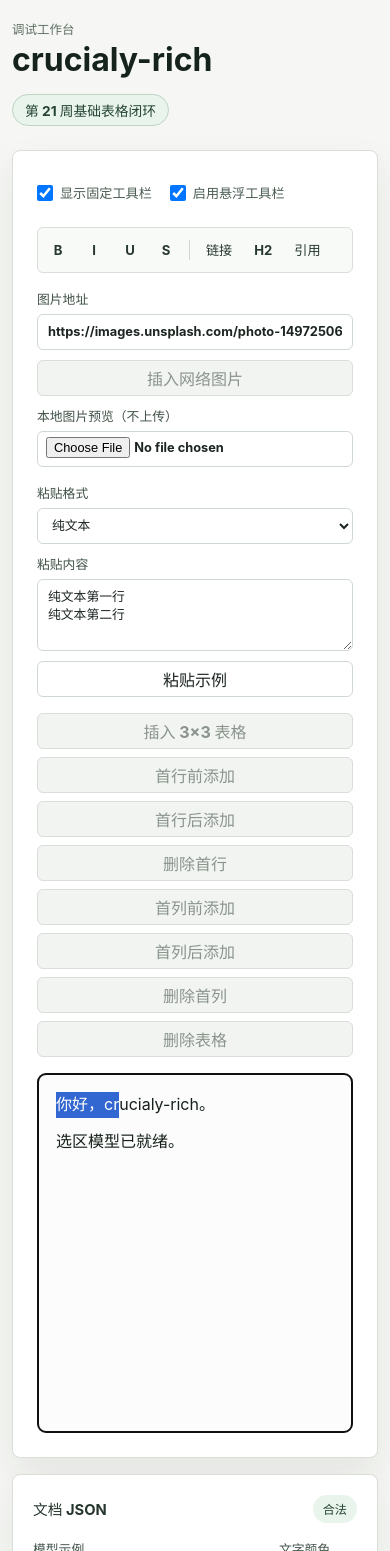
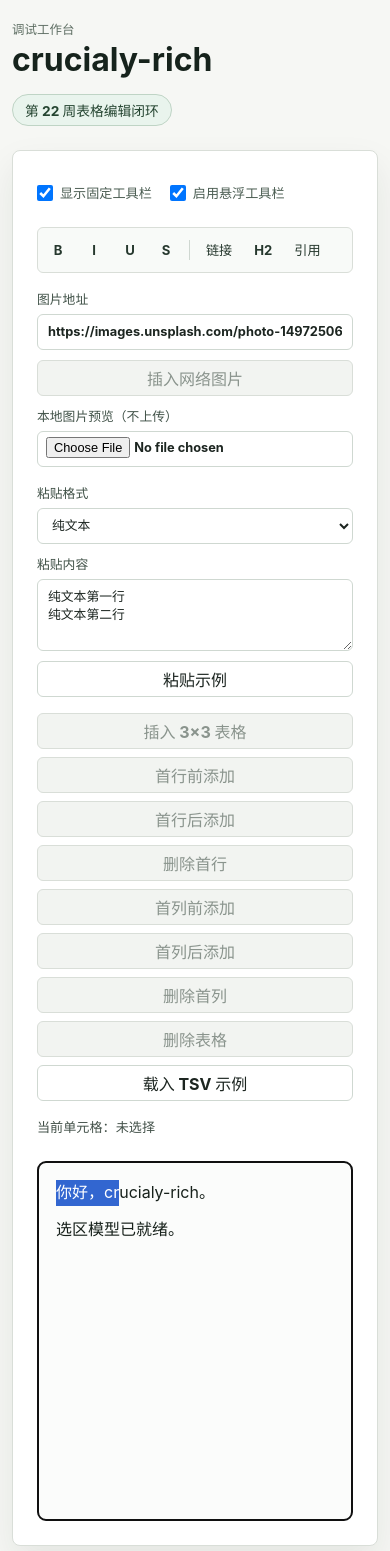
Before and after one commit to QDyanbing/crucialy-rich, a React (Vite) app in the folder apps/demo/: page / in a window 390 px wide. Shown: the top 1551 px of the page. Built offline with nearby package versions, Linux system fonts and the light colour scheme.

Commit message:
feat(demo): showcase table cell editing

```diff
--- a/apps/demo/src/main.tsx
+++ b/apps/demo/src/main.tsx
@@ -73,6 +73,7 @@ import {
   type CommandState,
   type ClipboardMimeType,
   type BlockSelection,
+  type CellSelection,
   type DocumentNode,
   type HistoryChange,
   type HeadingLevel,
@@ -260,7 +261,7 @@ const modelExamples: ModelExample[] = [
   },
   {
     id: "tables",
-    label: "基础表格",
+    label: "表格编辑",
     selection: {
       anchor: { path: [1, 0], offset: 0 },
       focus: { path: [1, 0], offset: 0 },
@@ -807,6 +808,7 @@ function DemoApp() {
   const [pasteMimeType, setPasteMimeType] = useState<ClipboardMimeType>("text/plain");
   const [pasteValue, setPasteValue] = useState(PASTE_EXAMPLES["text/plain"]);
   const [blockSelection, setBlockSelection] = useState<BlockSelection>();
+  const [cellSelection, setCellSelection] = useState<CellSelection>();
   const [fontSizeValue, setFontSizeValue] = useState("18");
   const [textColorValue, setTextColorValue] = useState("#1677ff");
   const [backgroundColorValue, setBackgroundColorValue] = useState("#fff4cc");
@@ -1044,6 +1046,7 @@ function DemoApp() {
     dismissedSlashTriggerRef.current = null;
     setLinkEditorOpen(false);
     setBlockSelection(undefined);
+    setCellSelection(undefined);
   }
 
   function handleNormalize() {
@@ -1079,6 +1082,7 @@ function DemoApp() {
     setSlashMenuRect(null);
     setSlashMenuState(closeSlashMenu());
     setBlockSelection(undefined);
+    setCellSelection(undefined);
   }
 
   function applyHistoryChange(change: HistoryChange | undefined) {
@@ -1539,6 +1543,7 @@ function DemoApp() {
     );
     syncSlashMenu(findSlashMenuTrigger(event.after, event.selection));
     setBlockSelection(undefined);
+    setCellSelection(undefined);
   }
 
   function handleSlashCommand(item: SlashCommandItem) {
@@ -1611,7 +1616,7 @@ function DemoApp() {
           <p className="eyebrow">调试工作台</p>
           <h1 id="page-title">crucialy-rich</h1>
         </div>
-        <span className="status-pill">第 21 周基础表格闭环</span>
+        <span className="status-pill">第 22 周表格编辑闭环</span>
       </header>
 
       <section className="workspace-grid" aria-label="编辑器工作区">
@@ -1699,7 +1704,7 @@ function DemoApp() {
               粘贴示例
             </button>
           </div>
-          <div className="table-controls" aria-label="基础表格验收控制">
+          <div className="table-controls" aria-label="表格编辑验收控制">
             <button
               type="button"
               disabled={isCommandDisabled(INSERT_TABLE_COMMAND_NAME)}
@@ -1790,14 +1795,28 @@ function DemoApp() {
             >
               删除表格
             </button>
+            <button
+              type="button"
+              onClick={() => {
+                setPasteMimeType("text/plain");
+                setPasteValue("小明\t开发\n小红\t设计");
+              }}
+            >
+              载入 TSV 示例
+            </button>
+            <output aria-label="当前单元格路径" className="cell-path-output">
+              当前单元格：{cellSelection ? cellSelection.path.join(" → ") : "未选择"}
+            </output>
           </div>
           <RichTextEditor
             {...(blockSelection ? { blockSelection } : {})}
+            {...(cellSelection ? { cellSelection } : {})}
             className="rendered-document"
             contentEditable
             label="已渲染文档"
             onKeyDown={handleEditorKeyDown}
             onBlockSelectionChange={setBlockSelection}
+            onCellSelectionChange={setCellSelection}
             onKeyUp={handleBrowserSelectionSync}
             onMouseUp={handleBrowserSelectionSync}
             onSelectionChange={setModelSelection}
--- a/apps/demo/src/styles.css
+++ b/apps/demo/src/styles.css
@@ -229,6 +229,16 @@ h3 {
   gap: 8px;
 }
 
+.cell-path-output {
+  display: flex;
+  min-height: 36px;
+  align-items: center;
+  grid-column: span 3;
+  color: #435149;
+  font-family: "SFMono-Regular", Consolas, "Liberation Mono", monospace;
+  font-size: 0.82rem;
+}
+
 .crucialy-floating-toolbar {
   filter: drop-shadow(0 10px 18px rgb(26 36 30 / 18%));
 }
@@ -351,6 +361,11 @@ h3 {
   background: #ffffff;
   padding: 8px 10px;
   vertical-align: top;
+}
+
+.rendered-document td[data-selected="true"] {
+  background: #e8f3ec;
+  box-shadow: inset 0 0 0 2px #2f6d46;
 }
 
 .rendered-document td p {
@@ -936,6 +951,10 @@ input {
     grid-template-columns: minmax(0, 1fr);
   }
 
+  .cell-path-output {
+    grid-column: auto;
+  }
+
   .editor-surface,
   .debug-panel {
     min-height: 360px;
```
